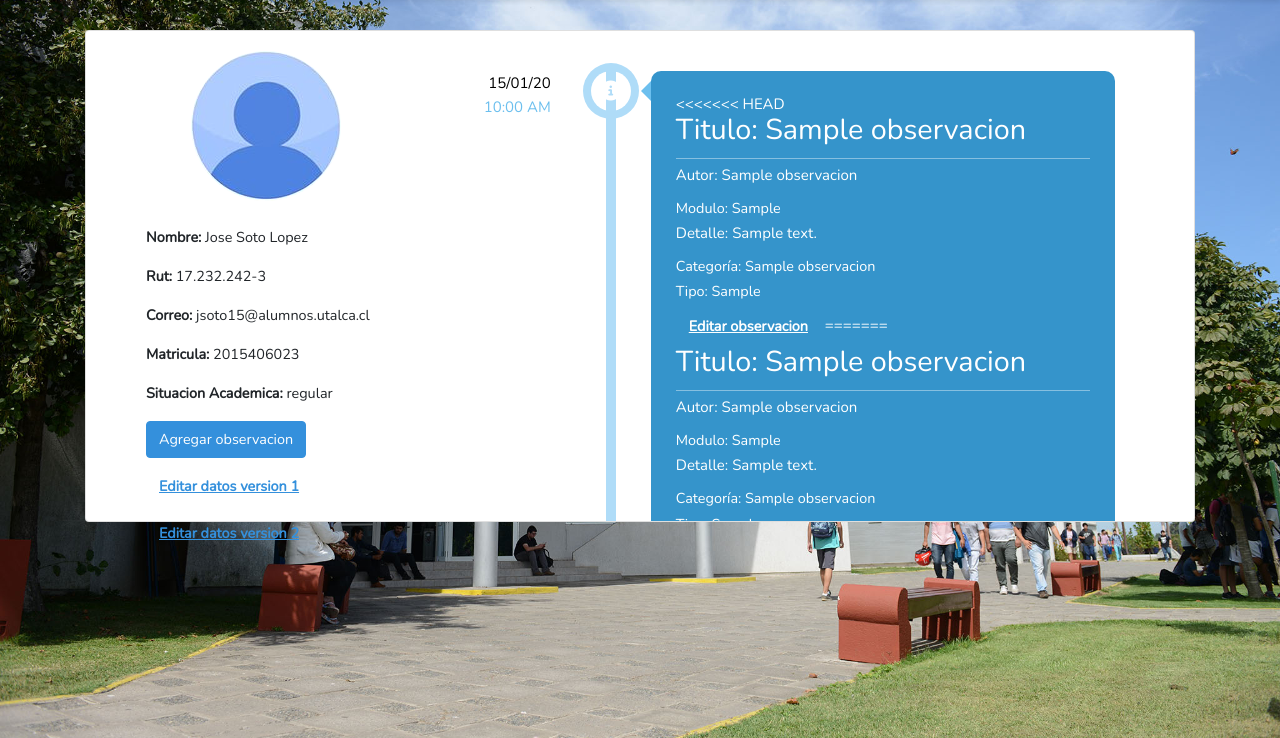
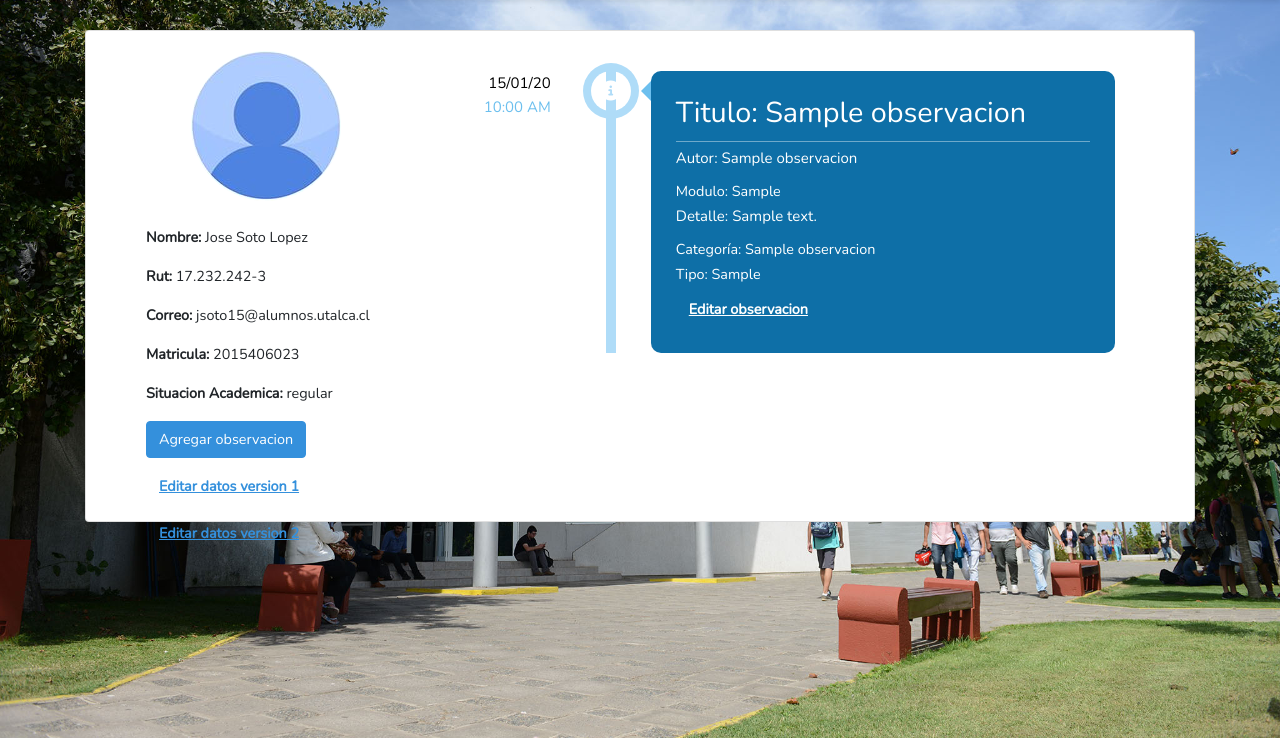
Before and after one commit to lgsilvestre/StudentTimeLine_G3, a Laravel app: page /estudiante/1 in a window 1280 px wide. Shown: the part 62-800 px from the top of the page. Run offline with Laravel 8, Linux system fonts and the light colour scheme; a user stored in the database is signed in; data comes from the database, SQL or seed files in the repository; tables that the repository leaves empty hold one stand-in row (values such as "Sample post"); style sheets or scripts are compiled from the project's sources; parts of the project's set-up code (start-up, migrations or seed data) failed here and were passed over; some libraries are stand-ins or nearby versions; some web fonts are replaced.

Commit message:
Pequeño arreglo de colores Linea de tiempo
Para diferenciar los label de la linea de tiempo como estaban antes del commit anterior

```diff
--- a/public/css/custom.css
+++ b/public/css/custom.css
@@ -374,7 +374,7 @@
 .cbp_tmtimeline > li .cbp_tmlabel {
     margin: 0 60px 45px 25%;
     color: #fff;
-    background-color:  #3594cb;;
+    background-color:  #2891ce;;
     padding: 25px;
     font-size: 15px;
     font-weight: 10px;
@@ -385,7 +385,7 @@
 }
 
 .cbp_tmtimeline > li:nth-child(odd) .cbp_tmlabel {
-    background-color: #3594cb;;
+    background-color: #0e6fa7;;
 }
 
 .cbp_tmtimeline > li .cbp_tmlabel h2 {
--- a/resources/views/Estudiante/show.blade.php
+++ b/resources/views/Estudiante/show.blade.php
@@ -69,7 +69,6 @@
                             <time class="cbp_tmtime" ><span>{{$observacion->created_at->format('d/m/y')}}</span> <span>{{$observacion->created_at->format('G:i A')}}</span></time>
                             <div class="cbp_tmicon custom-tipo" tipo="{{$observacion->tipo_observacion}}" ><i class="fas fa-info-circle" ></i></div>
                             <div class="cbp_tmlabel">
-<<<<<<< HEAD
                                     <h2>Titulo: {{$observacion->titulo}}</h2>
                                     <p>Autor: {{$observacion->nombre_autor}}</p>
                                     <h6>Modulo: {{$observacion->modulo}}</h6>
@@ -82,20 +81,6 @@
                                     <button type="button" class="btn btn-editar custom-olvido" style="color: #ffffff; backgroundcolor: #05668B" data-toggle="modal" data-target="#modal_editarObservacion">
                                     {{ __('Editar observacion') }}
                                 </button>
-=======
-                                <h2>Titulo: {{$observacion->titulo}}</h2>
-                                <p>Autor: {{$observacion->nombre_autor}}</p>
-                                <h6>Modulo: {{$observacion->modulo}}</h6>
-                                <p>Detalle: {{$observacion->descripcion}}</p>
-                                <footer>
-                                    <h6>Categoría: {{$observacion->nombre_categoria}}</h6>
-                                    <h6>Tipo: {{$observacion->tipo_observacion}}</h6>
-                                </footer>
-                                <!--SI EL TIEMPO DESDE QUE SE CREO ES MENOR A 24 HORAS-->
-                                <button type="button" class="btn float-right editar-observacion" data-toggle="modal" data-target="#modal_editarObservacion">
-                                {{ __('Editar observacion') }}
-                            </button>
->>>>>>> validacion
                             </div>
 
 
```
